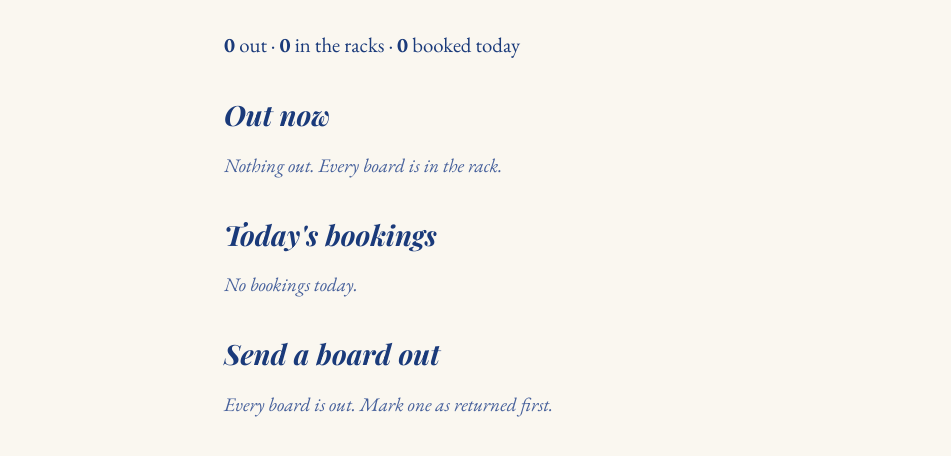
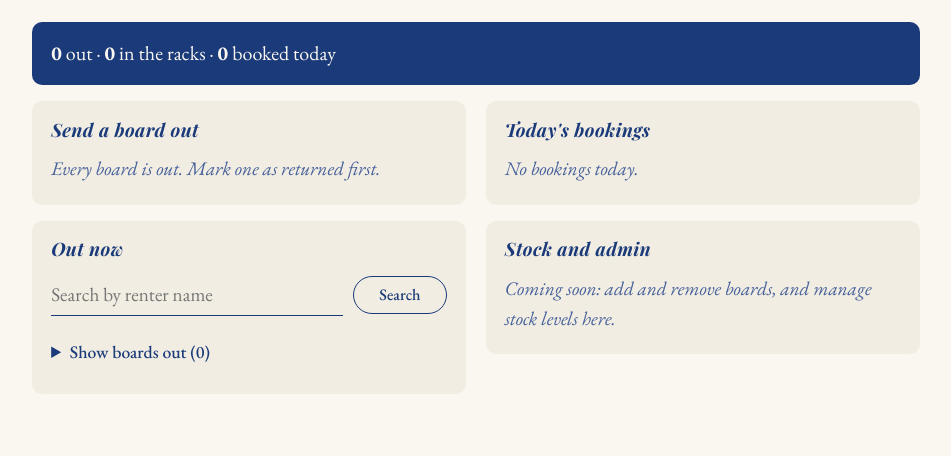
Before and after one commit to leoelsolh/finz, a Flask app: page /admin in a window 1280 px wide. Shown: the part 68-524 px from the top of the page, without its empty margins (164-1115 px from the left). Run offline with Flask 3, Linux system fonts and the light colour scheme; the visitor is signed in with stand-in values (Sample User, id 1); data that the repository does not hold is empty.

Commit message:
feat: admin panel redesign and search filter implementation.

```diff
--- a/static/style.css
+++ b/static/style.css
@@ -108,6 +108,7 @@ h3 {
 .shell-form { max-width: 56rem; }
 .shell-narrow { max-width: 40rem; }
 .shell-counter { max-width: 34rem; }
+.shell-dash { max-width: 58rem; }
 
 main {
 	padding-bottom: 2rem;
@@ -745,10 +746,145 @@ legend {
 	margin: 1.6rem 0 0.4rem;
 }
 
-/* Counter */
-.day-summary {
-	font-size: 1.3rem;
-	margin: 1.8rem 0 0;
+/* Counter dashboard: one page, panels tiled on desktop, stacked on mobile */
+.dashboard {
+	display: flex;
+	flex-direction: column;
+	gap: 1rem;
+	margin-top: 1.4rem;
+}
+
+/* Two independent columns on desktop: a long "Out now" list grows on its
+   own and never pushes bookings or stock down the page. Stacked on mobile. */
+.dash-cols {
+	display: flex;
+	flex-direction: column;
+	gap: 1rem;
+}
+
+.dash-col {
+	display: flex;
+	flex-direction: column;
+	gap: 1rem;
+}
+
+@media (min-width: 48rem) {
+	.dash-cols {
+		flex-direction: row;
+		align-items: flex-start;
+		gap: 1.2rem;
+	}
+	.dash-col {
+		flex: 1;
+		min-width: 0;
+	}
+}
+
+/* Out now can grow without bound, so cap it and let it scroll inside its own
+   panel rather than stretching the page and burying everything below it. */
+.scroll-list {
+	max-height: 60vh;
+	overflow-y: auto;
+	padding-right: 0.2rem;
+	-webkit-overflow-scrolling: touch;
+}
+
+/* Search the "Out now" list by renter name */
+.search-row {
+	display: flex;
+	align-items: center;
+	gap: 0.6rem;
+	margin-bottom: 0.9rem;
+}
+
+.search-input {
+	flex: 1;
+	min-width: 0;
+}
+
+.search-row .btn {
+	flex-shrink: 0;
+}
+
+.search-clear {
+	flex-shrink: 0;
+	font-size: 1rem;
+	color: var(--navy-soft);
+}
+
+/* Collapsible "Out now" list: compact by default, tap the summary to open */
+.out-list > summary {
+	cursor: pointer;
+	font-size: 1.1rem;
+	font-weight: 500;
+	color: var(--navy);
+	padding: 0.5rem 0;
+}
+
+.out-list > summary:hover {
+	color: var(--navy-soft);
+}
+
+.out-list[open] > summary {
+	margin-bottom: 0.8rem;
+}
+
+.panel {
+	background: var(--cream-deep);
+	border-radius: var(--radius);
+	padding: 1.1rem 1.2rem 1.3rem;
+}
+
+/* Full-width panels: the status bar and the growing admin area */
+.panel-wide {
+	grid-column: 1 / -1;
+}
+
+.panel h2 {
+	font-size: 1.15rem;
+	letter-spacing: 0.02em;
+	margin: 0 0 0.9rem;
+}
+
+/* Cards sit on the panel tint, so drop the trailing gap on the last one */
+.panel .card:last-child {
+	margin-bottom: 0;
+}
+
+.panel .empty {
+	margin: 0;
+}
+
+/* Status bar: counts across the top, plus anything needing attention */
+.status-bar {
+	display: flex;
+	flex-wrap: wrap;
+	align-items: baseline;
+	gap: 0.4rem 1rem;
+	background: var(--navy);
+	color: var(--cream);
+	border-radius: var(--radius);
+	padding: 1rem 1.2rem;
+}
+
+.status-counts {
+	font-size: 1.25rem;
+	margin: 0;
+}
+
+.status-flag {
+	margin-left: auto;
+	font-weight: 600;
+	font-size: 1.05rem;
+	color: var(--brick);
+	background: var(--cream);
+	padding: 0.15rem 0.8rem;
+	border-radius: 999px;
+	text-decoration: none;
+}
+
+.status-flag:hover {
+	background: var(--white);
 }
 
 /* Damage flag on the return form. Clean returns are the common case,
--- a/templates/admin.html
+++ b/templates/admin.html
@@ -14,15 +14,61 @@
 
 {% block body %}
 	<main>
-		<div class="shell shell-counter">
-			<p class="day-summary">
-				<strong>{{ rentals|length }}</strong> out ·
+		<div class="shell shell-dash">
+			<div class="dashboard">
+
+				<section class="status-bar" aria-label="Today at a glance">
+					<p class="status-counts">
+						<strong>{{ out_total }}</strong> out ·
 						<strong>{{ board_stock|sum(attribute='available') }}</strong> in the racks ·
 						<strong>{{ bookings|length }}</strong> booked today
 					</p>
+					{% if damaged_boards %}
+						<a class="status-flag" href="#needs-repair">{{ damaged_boards|length }} need{{ 's' if damaged_boards|length == 1 else '' }} repair</a>
+					{% endif %}
+				</section>
 
-			<section class="zone">
+				<div class="dash-cols">
+
+					<div class="dash-col">
+						<section class="panel">
+							<h2>Send a board out</h2>
+							{% if board_stock %}
+								<form method="post" action="/admin/out" class="form-card">
+									<input type="hidden" name="csrf_token" value="{{ csrf_token }}">
+									<label for="board-select">Which board</label>
+									<select id="board-select" name="board_id">
+										{% for board in board_stock %}
+											<option value="{{ board.id }}">{{ board.name }} · {{ board.size }} · {{ board.available }} left</option>
+										{% endfor %}
+									</select>
+									<label for="renter-name">Who is taking it</label>
+									<input id="renter-name" name="renter_name" autocomplete="off">
+									<button type="submit" class="btn">Mark out</button>
+								</form>
+							{% else %}
+								<p class="empty">Every board is out. Mark one as returned first.</p>
+							{% endif %}
+						</section>
+
+						<section class="panel">
 							<h2>Out now</h2>
+
+							<form class="search-row" method="get" action="/admin" role="search">
+								<input class="search-input" type="search" name="q" value="{{ search or '' }}" placeholder="Search by renter name" aria-label="Search boards out by renter name" autocomplete="off">
+								<button type="submit" class="btn btn-quiet">Search</button>
+								{% if search %}<a class="search-clear" href="/admin">Clear</a>{% endif %}
+							</form>
+
+							<details class="out-list"{% if search %} open{% endif %}>
+								<summary>
+									{%- if search -%}
+										Matches for &ldquo;{{ search }}&rdquo; ({{ rentals|length }})
+									{%- else -%}
+										Show boards out ({{ out_total }})
+									{%- endif -%}
+								</summary>
+								<div class="scroll-list">
 									{% for rental in rentals %}
 										<article class="card">
 											<div class="card-head">
@@ -43,11 +89,19 @@
 											</form>
 										</article>
 									{% else %}
+										{% if search %}
+											<p class="empty">No one out under that name.</p>
+										{% else %}
 											<p class="empty">Nothing out. Every board is in the rack.</p>
+										{% endif %}
 									{% endfor %}
+								</div>
+							</details>
 						</section>
+					</div>
 
-			<section class="zone">
+					<div class="dash-col">
+						<section class="panel">
 							<h2>Today's bookings</h2>
 							{% for booking in bookings %}
 								<article class="card">
@@ -65,28 +119,8 @@
 							{% endfor %}
 						</section>
 
-			<section class="zone">
-				<h2>Send a board out</h2>
-				{% if board_stock %}
-					<form method="post" action="/admin/out" class="card form-card">
-						<input type="hidden" name="csrf_token" value="{{ csrf_token }}">
-						<label for="board-select">Which board</label>
-						<select id="board-select" name="board_id">
-							{% for board in board_stock %}
-								<option value="{{ board.id }}">{{ board.name }} · {{ board.size }} · {{ board.available }} left</option>
-							{% endfor %}
-						</select>
-						<label for="renter-name">Who is taking it</label>
-						<input id="renter-name" name="renter_name" autocomplete="off">
-						<button type="submit" class="btn">Mark out</button>
-					</form>
-				{% else %}
-					<p class="empty">Every board is out. Mark one as returned first.</p>
-				{% endif %}
-			</section>
-
 						{% if damaged_boards %}
-				<section class="zone">
+							<section class="panel" id="needs-repair">
 								<h2>Needs repair</h2>
 								{% for board in damaged_boards %}
 									<article class="card">
@@ -103,6 +137,15 @@
 								{% endfor %}
 							</section>
 						{% endif %}
+
+						<section class="panel">
+							<h2>Stock and admin</h2>
+							<p class="empty">Coming soon: add and remove boards, and manage stock levels here.</p>
+						</section>
+					</div>
+
+				</div>
+			</div>
 		</div>
 	</main>
 {% endblock %}
```
Lines whose indentation alone changed are shown as unchanged.
